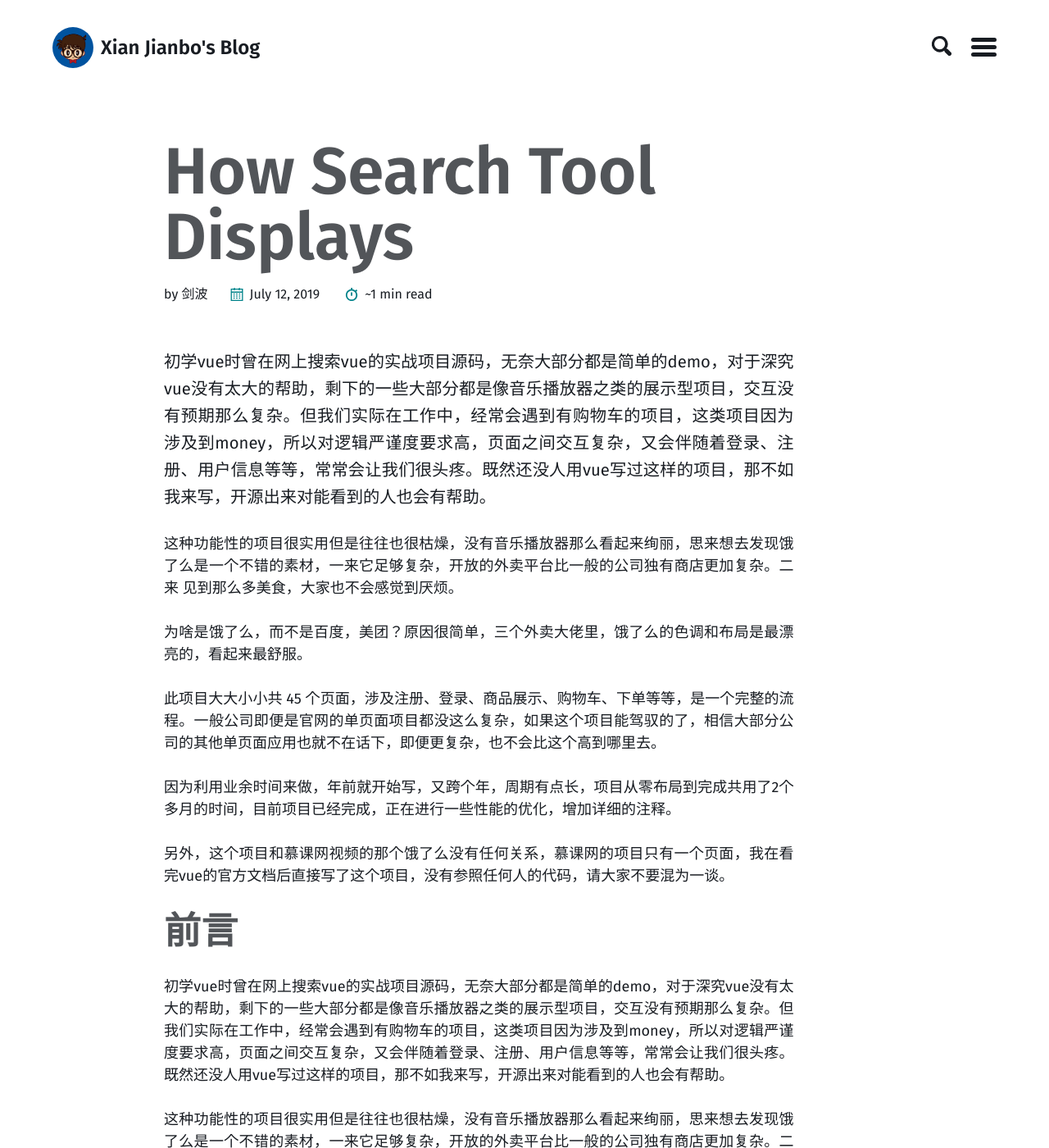
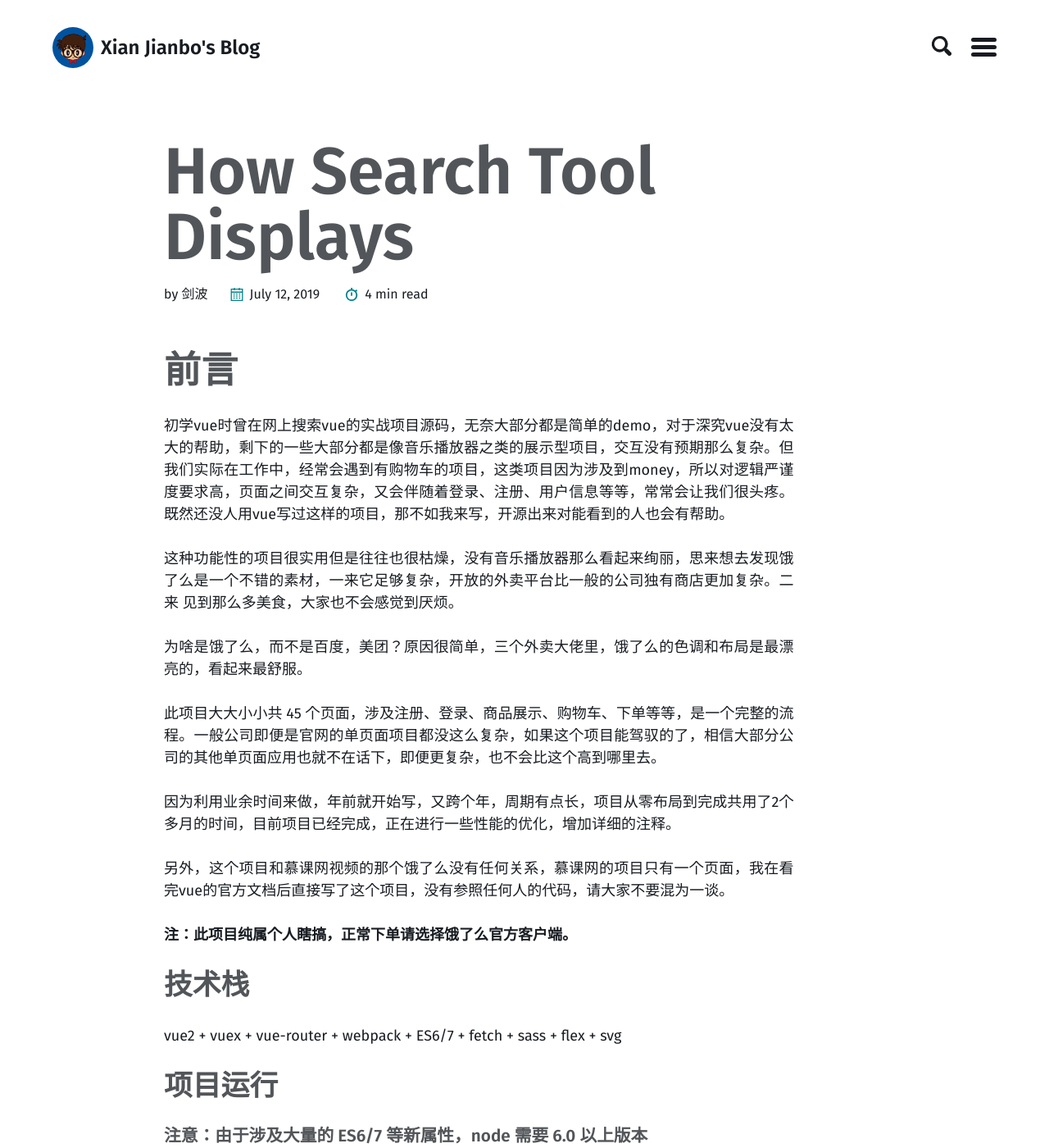
Before and after one commit to xianjianbo/xianjianbo.github.io, a Jekyll site: the page built from _posts/2019-07-12-how-search-tool-display.md, in a window 1280 px wide and 1400 px high. Shown: the whole window at 82% size. Built offline with Jekyll 4.4.1, drawn with Linux system fonts in a browser that asks for light colours.

```diff
--- a/_config.yml
+++ b/_config.yml
@@ -50,6 +50,8 @@ plugins: # previsously gems
 feed:
   path: atom.xml
 
+words_per_minute: 20
+
 # Pagination - https://jekyllrb.com/docs/pagination/
 paginate: 10
 paginate_path: /page:num/
--- a/_posts/2019-07-12-how-search-tool-display.md
+++ b/_posts/2019-07-12-how-search-tool-display.md
@@ -2,19 +2,6 @@
 title: "How Search Tool Displays"
 last_modified_at: 2019-07-09
 ---
-初学vue时曾在网上搜索vue的实战项目源码，无奈大部分都是简单的demo，对于深究vue没有太大的帮助，剩下的一些大部分都是像音乐播放器之类的展示型项目，交互没有预期那么复杂。但我们实际在工作中，经常会遇到有购物车的项目，这类项目因为涉及到money，所以对逻辑严谨度要求高，页面之间交互复杂，又会伴随着登录、注册、用户信息等等，常常会让我们很头疼。既然还没人用vue写过这样的项目，那不如我来写，开源出来对能看到的人也会有帮助。
-
-这种功能性的项目很实用但是往往也很枯燥，没有音乐播放器那么看起来绚丽，思来想去发现饿了么是一个不错的素材，一来它足够复杂，开放的外卖平台比一般的公司独有商店更加复杂。二来 见到那么多美食，大家也不会感觉到厌烦。
-
-为啥是饿了么，而不是百度，美团？原因很简单，三个外卖大佬里，饿了么的色调和布局是最漂亮的，看起来最舒服。
-
-此项目大大小小共 45 个页面，涉及注册、登录、商品展示、购物车、下单等等，是一个完整的流程。一般公司即便是官网的单页面项目都没这么复杂，如果这个项目能驾驭的了，相信大部分公司的其他单页面应用也就不在话下，即便更复杂，也不会比这个高到哪里去。
-
-因为利用业余时间来做，年前就开始写，又跨个年，周期有点长，项目从零布局到完成共用了2个多月的时间，目前项目已经完成，正在进行一些性能的优化，增加详细的注释。
-
-另外，这个项目和慕课网视频的那个饿了么没有任何关系，慕课网的项目只有一个页面，我在看完vue的官方文档后直接写了这个项目，没有参照任何人的代码，请大家不要混为一谈。
-
-
 
 # 前言
 
```
Also changed, not shown: about.md (+3 -3 lines), README.md, assets/images/favicon-32px.ico (added), assets/images/favicon-64px.ico (deleted).
